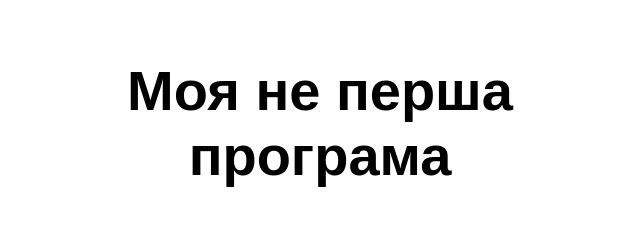
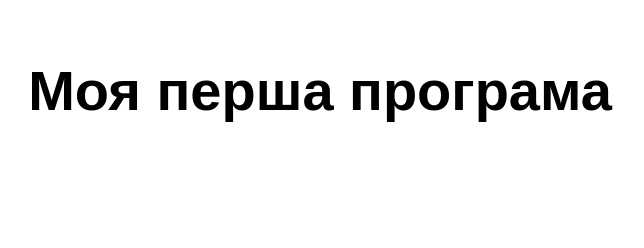
Before and after one commit to YuriiKlimyuk/mystaticwebapprepo, a website: page src/index.html in a window 1280 px wide. Shown: the whole page, without its empty margins (320-964 px from the left). Drawn offline with Linux system fonts and the light colour scheme.

Commit message:
Update index.html

```diff
--- a/src/index.html
+++ b/src/index.html
@@ -10,7 +10,7 @@
 
 <body>
   <main>
-    <h1>Моя не перша програма</h1>
+    <h1>Моя перша програма</h1>
   </main>
 </body>
 
```
